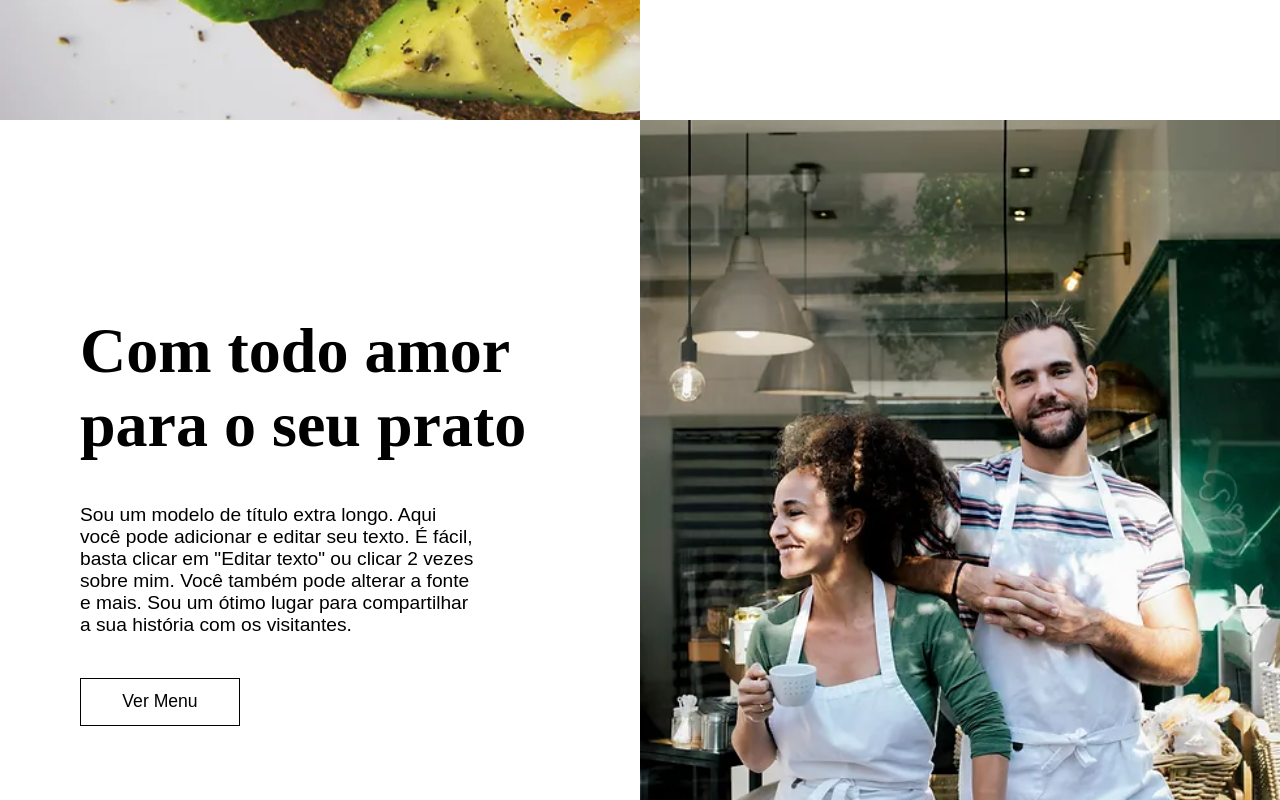
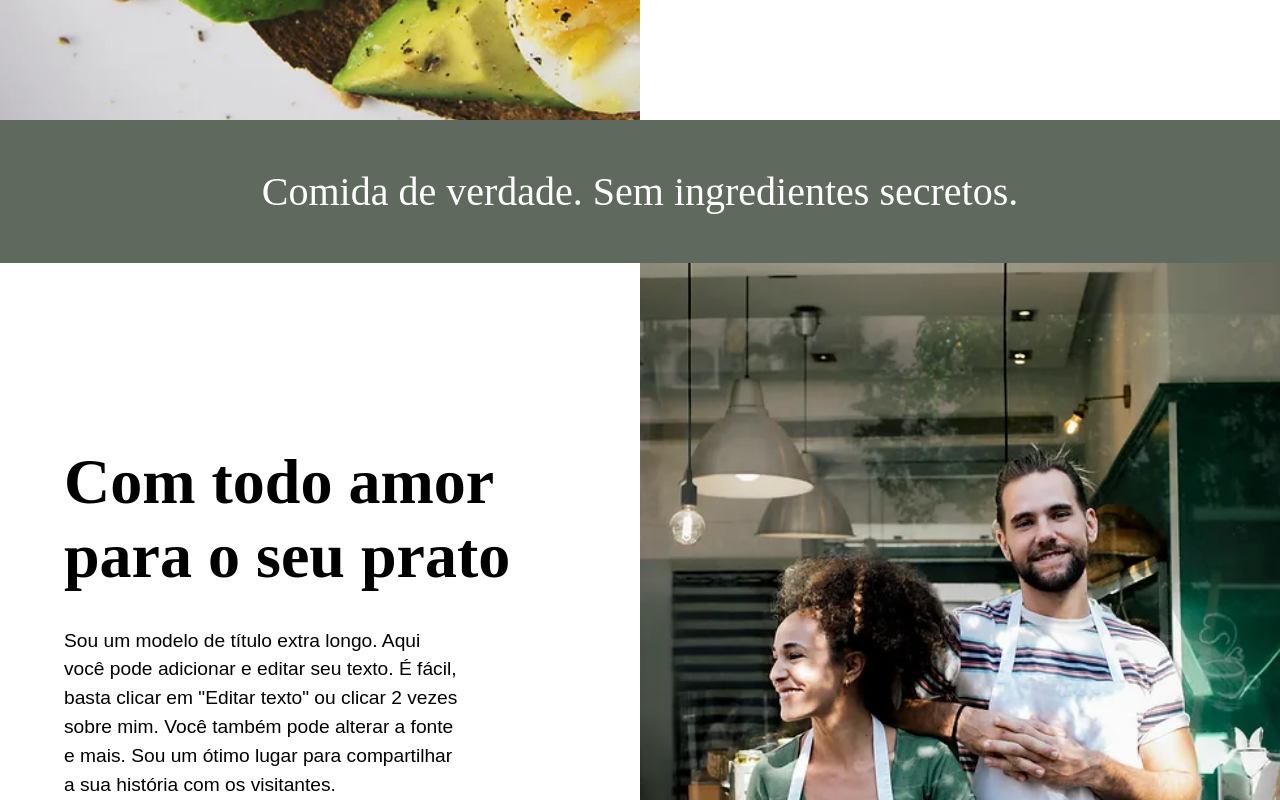
Before and after one commit to Deividb2/cafeteria, a React (Vite) app: page /quem-somos in a window 1280 px wide. Shown: the part 1200-2000 px from the top of the page. Built offline with nearby package versions, Linux system fonts and the light colour scheme.

Commit message:
alterações na página Quem somos

```diff
--- a/src/GlobalStyle.jsx
+++ b/src/GlobalStyle.jsx
@@ -30,6 +30,7 @@ export const cores = {
     'preto': '#000',
     'branco': '#fff',
     'verde': '#404D3C',
+    'verde2': '#60695D',
     'bege': '#f7e5d6',
     'bege2': '#fbf2e8'
 }
--- a/src/assets/components/Alimentacao/AlimentacaoQS/AlimentacaoQS.jsx
+++ b/src/assets/components/Alimentacao/AlimentacaoQS/AlimentacaoQS.jsx
@@ -2,6 +2,7 @@ import React from 'react'
 import { Geral1, Secao1, Titulo1, Texto1, VerMais1, Imagem1 } from './AlimentacaoQS.style'
 import AlimentacaoQS1 from '../../../../../public/imgs/AlimentacaoQS1.webp'
 import AlimentacaoQS2 from '../../../../../public/imgs/AlimentacaoQS2.webp'
+import Faixa from '../../Faixa/Faixa'
 
 export default function AlimentacaoQS() {
 
@@ -16,7 +17,9 @@ export default function AlimentacaoQS() {
                 </Secao1>
             </Geral1>
 
-            <Geral1>
+            <Faixa />
+
+            <Geral1 especial='null'>
                 <Secao1>
                     <Titulo1>Com todo amor para o seu prato</Titulo1>
                     <Texto1>Sou um modelo de título extra longo. Aqui você pode adicionar e editar seu texto. É fácil, basta clicar em "Editar texto" ou clicar 2 vezes sobre mim. Você também pode alterar a fonte e mais. Sou um ótimo lugar para compartilhar a sua história com os visitantes.</Texto1>
--- a/src/assets/components/Alimentacao/AlimentacaoQS/AlimentacaoQS.style.jsx
+++ b/src/assets/components/Alimentacao/AlimentacaoQS/AlimentacaoQS.style.jsx
@@ -3,23 +3,53 @@ import { Geral, Secao, Titulo, Texto, VerMais, Imagem } from '../Alimentacao.sty
 import { fontes, cores } from '../../../../GlobalStyle'
 
 export const Geral1 = styled(Geral) `
-    display: flex;
-    height: 100vh;
+    display: grid;
+    grid-template-columns: 1fr;
+    ${(props) => props.especial ? 'grid-template-rows: 1fr 50vh;' : 'grid-template-rows: 50vh 1fr;'}
+
+    @media (min-width: 768px) {
+        height: 100vh;
+        grid-template-columns: 1fr 1fr;
+        grid-template-rows: 1fr;
+    }
 `
 
 export const Secao1 = styled(Secao) `
-    width: 50vw;
-    padding: 0 5rem;
+    gap: 0;
+    padding: 3rem 1rem;
+    @media (min-width: 768px) {
+        padding: 5rem 4rem;
+    }
 `
 
 export const Titulo1 = styled(Titulo) `
-    font-size: 4rem;
+    font-size: 2.5rem;
+
+    @media (min-width: 768px) {
+        font-size: 4rem;
+    }
 `
 
-export const Texto1 = styled(Texto) ``
+export const Texto1 = styled(Texto) `
+    font-size: 1rem;
+    font-weight: 200;
+    line-height: 1.8rem;
 
-export const VerMais1 = styled(VerMais) ``
+    @media (min-width: 768px) {
+        font-size: 1.2rem;
+    }
+`
+
+export const VerMais1 = styled(VerMais) `
+    width: 8rem;
+    height: 2.5rem;
+    font-size: 1rem;
+    @media (min-width: 768px) {
+        width: 10rem;
+        height: 3rem;
+    }
+`
 
 export const Imagem1 = styled(Imagem) `
-    width: 50vw;
+    background-attachment: initial;
 `
--- /dev/null
+++ b/src/assets/components/Faixa/Faixa.jsx
@@ -0,0 +1,14 @@
+import React from 'react'
+import { FraseDiv, Frase, Imagem } from './Faixa.style'
+
+export default function Faixa() {
+
+    return (
+        <>
+            <FraseDiv>
+                <Frase>Comida de verdade. Sem ingredientes secretos.</Frase>
+                <Imagem />
+            </FraseDiv>
+        </>
+    )
+}
--- /dev/null
+++ b/src/assets/components/Faixa/Faixa.style.jsx
@@ -0,0 +1,25 @@
+import styled from "styled-components";
+import { fontes, cores } from '../../../GlobalStyle'
+
+export const FraseDiv = styled.section `
+    padding: 4rem 10px;
+    background-color: ${cores.verde2};
+    @media (min-width: 768px) {
+        padding: 3rem 10px;
+    }
+`
+
+export const Frase = styled.p `
+    font-family: ${fontes.Playfair};
+    font-size: 1.8rem;
+    text-align: center;
+    color: ${cores.branco};
+
+    @media (min-width: 768px) {
+        font-size: 2.5rem;
+    }
+`
+
+export const Imagem = styled.img `
+    display: none;
+`
```
